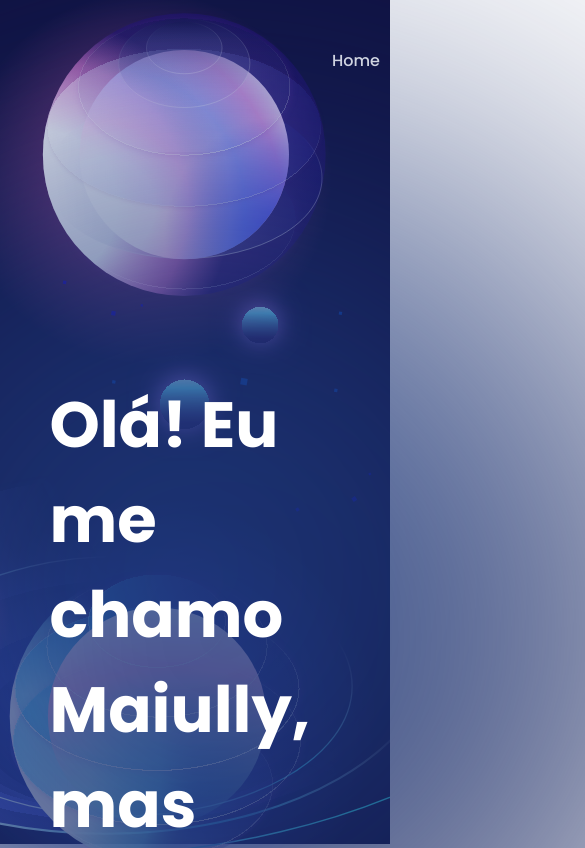
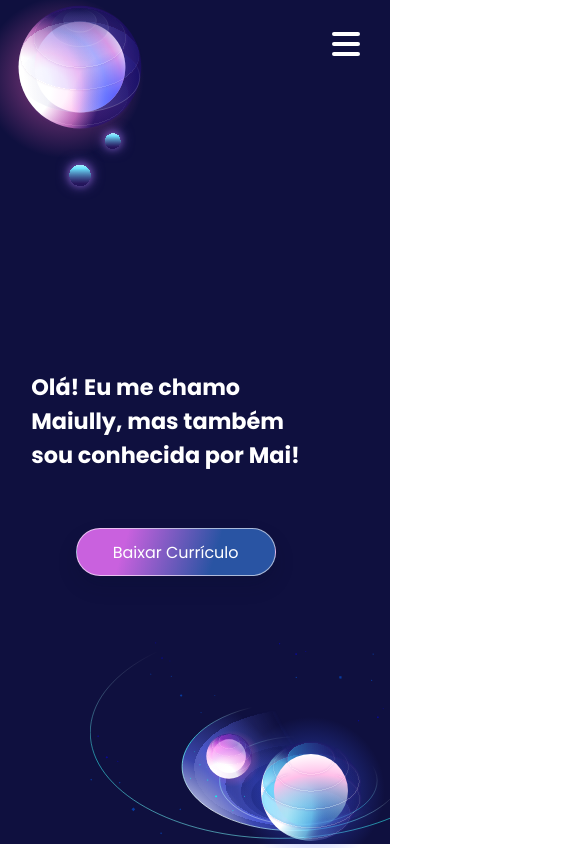
Before and after one commit to maiullyDev/portfolio, a React (Vite) app: page / in a window 390 px wide. Shown: the top 848 px of the page, 585 px wide, since content can reach past the window. Built offline with nearby package versions, Linux system fonts and the light colour scheme.

Commit message:
feat: Create separate styling files and make the top menu and banner responsive

```diff
--- a/src/Components/Banner/Banner.jsx
+++ b/src/Components/Banner/Banner.jsx
@@ -1,87 +1,23 @@
-import styled from "styled-components";
 import { Topmenu } from "../Topmenu/Topmenu";
 import illustrationTop from "../../assets/IllustrationTopBanner.svg";
 import illustrationBottom from "../../assets/IllustrationBottomBanner.svg";
-
-const SectionBanner = styled.section`
-  position: relative;
-  background-color: #0f103f;
-  height: 100vh;
-`;
-
-const BannerTop = styled.div`
-  display: flex;
-  justify-content: space-between;
-`;
-
-const IllustrationRight = styled.img`
-  position: absolute;
-  top: 15%;
-  right: 0;
-`;
-
-const CallToAction = styled.div`
-  display: flex;
-  flex-direction: column;
-  align-items: center;
-  gap: 3.5rem;
-
-  max-width: 65rem;
-  padding-left: 15%;
-
-  position: relative;
-  z-index: 1;
-  bottom: 10%;
-`;
-
-const PresentationText = styled.h1`
-  color: #fff;
-  font-family: "Poppins", sans-serif;
-  font-size: 4rem;
-  font-weight: 700;
-
-  z-index: 1;
-`;
-
-const ButtonCurriculum = styled.button`
-  color: #fff;
-  text-align: center;
-  font-family: "Poppins", sans-serif;
-  font-size: 16px;
-  font-weight: 400;
-
-  width: 12.5rem;
-  height: 3rem;
-  padding: 0.5rem;
-  border-radius: 2rem;
-  border: 1px solid rgba(255, 255, 255, 0.6);
-  background: linear-gradient(107deg, #c961de 24.43%, #2954a3 68.95%);
-  box-shadow: 0px 10px 20px 0px rgba(8, 12, 33, 0.15);
-
-  z-index: 1;
-`;
-
-const BlurEffect = styled.div`
-  width: 62.5rem;
-  height: 62.5rem;
-  background: radial-gradient(
-    62.52% 62.52% at 44% 40.5%,
-    rgba(41, 84, 163, 0.8) 0%,
-    rgba(15, 16, 63, 0.8) 100%
-  );
-  border-radius: 100%;
-  filter: blur(10rem);
-  position: absolute;
-  top: -15rem;
-  z-index: 0;
-`;
+import {
+  SectionBanner,
+  BannerTop,
+  IllustrationLeft,
+  IllustrationRight,
+  CallToAction,
+  PresentationText,
+  ButtonCurriculum,
+  BlurEffect,
+} from "./styles";
 
 export function Banner() {
   return (
     <>
       <SectionBanner>
         <BannerTop>
-          <img src={illustrationTop} alt="" />
+          <IllustrationLeft src={illustrationTop} alt="" />
           <Topmenu />
         </BannerTop>
         <IllustrationRight src={illustrationBottom} alt="" />
--- /dev/null
+++ b/src/Components/Banner/styles.js
@@ -0,0 +1,201 @@
+import styled from "styled-components";
+
+export const SectionBanner = styled.section`
+  position: relative;
+  background-color: #0f103f;
+  height: 100vh;
+`;
+
+export const BannerTop = styled.div`
+  display: flex;
+  justify-content: space-between;
+`;
+
+export const IllustrationLeft = styled.img`
+  @media (max-width: 1230px) {
+    height: 380px;
+  }
+  @media (max-width: 1000px) {
+    height: 350px;
+  }
+  @media (max-width: 785px) {
+    height: 300px;
+  }
+  @media (max-width: 600px) {
+    height: 250px;
+  }
+  @media (max-width: 450px) {
+    height: 200px;
+  }
+`;
+
+export const IllustrationRight = styled.img`
+  position: absolute;
+  top: 15%;
+  right: 0;
+
+  @media (max-width: 1230px) {
+    width: 700px;
+
+    top: 30%;
+  }
+  @media (max-width: 1000px) {
+    width: 600px;
+
+    top: 40%;
+  }
+  @media (max-width: 785px) {
+    width: 550px;
+
+    top: 50%;
+  }
+  @media (max-width: 600px) {
+    width: 450px;
+
+    top: 58%;
+  }
+  @media (max-width: 450px) {
+    width: 350px;
+
+    top: 65%;
+  }
+  @media (max-width: 410px) {
+    width: 300px;
+
+    top: 70%;
+  }
+`;
+
+export const CallToAction = styled.div`
+  display: flex;
+  flex-direction: column;
+  align-items: center;
+  gap: 3.5rem;
+
+  max-width: 65rem;
+  padding-left: 15%;
+
+  position: relative;
+  z-index: 1;
+  bottom: 10%;
+
+  @media (max-width: 1230px) {
+    max-width: 53rem;
+    padding-left: 10%;
+
+    top: 0;
+  }
+  @media (max-width: 1000px) {
+    max-width: 45rem;
+    padding-left: 10%;
+
+    top: 1px;
+  }
+  @media (max-width: 785px) {
+    max-width: 35rem;
+    padding-left: 8%;
+
+    top: 100px;
+  }
+  @media (max-width: 600px) {
+    max-width: 28rem;
+    padding-left: 8%;
+
+    top: 150px;
+  }
+  @media (max-width: 490px) {
+    top: 100px;
+  }
+  @media (max-width: 450px) {
+    max-width: 22rem;
+    padding-left: 8%;
+
+    top: 170px;
+  }
+  @media (max-width: 410px) {
+    max-width: 20rem;
+    padding-left: 8%;
+
+    top: 170px;
+  }
+`;
+
+export const PresentationText = styled.h1`
+  color: #fff;
+  font-family: "Poppins", sans-serif;
+  font-size: 4rem;
+  font-weight: 700;
+
+  z-index: 1;
+
+  @media (max-width: 1230px) {
+    font-size: 3.5rem;
+  }
+  @media (max-width: 1000px) {
+    font-size: 3rem;
+  }
+  @media (max-width: 785px) {
+    font-size: 2.5rem;
+  }
+  @media (max-width: 600px) {
+    font-size: 2rem;
+  }
+  @media (max-width: 450px) {
+    font-size: 1.6rem;
+  }
+  @media (max-width: 410px) {
+    font-size: 1.4rem;
+  }
+`;
+
+export const ButtonCurriculum = styled.button`
+  color: #fff;
+  text-align: center;
+  font-family: "Poppins", sans-serif;
+  font-size: 16px;
+  font-weight: 400;
+
+  width: 12.5rem;
+  height: 3rem;
+  padding: 0.5rem;
+  border-radius: 2rem;
+  border: 1px solid rgba(255, 255, 255, 0.6);
+  background: linear-gradient(107deg, #c961de 24.43%, #2954a3 68.95%);
+  box-shadow: 0px 10px 20px 0px rgba(8, 12, 33, 0.15);
+
+  z-index: 1;
+`;
+
+export const BlurEffect = styled.div`
+  width: 62.5rem;
+  height: 62.5rem;
+  background: radial-gradient(
+    62.52% 62.52% at 44% 40.5%,
+    rgba(41, 84, 163, 0.8) 0%,
+    rgba(15, 16, 63, 0.8) 100%
+  );
+  border-radius: 100%;
+  filter: blur(10rem);
+  position: absolute;
+  top: -15rem;
+  z-index: 0;
+
+  @media (max-width: 1230px) {
+    width: 55rem;
+    height: 55rem;
+  }
+  @media (max-width: 1000px) {
+    width: 40rem;
+    height: 40rem;
+    top: -8rem;
+  }
+  @media (max-width: 714px) {
+    width: 30rem;
+    height: 30rem;
+    top: -5rem;
+  }
+  @media (max-width: 490px) {
+    width: 0rem;
+    height: 0rem;
+  }
+`;
--- a/src/Components/Topmenu/Topmenu.jsx
+++ b/src/Components/Topmenu/Topmenu.jsx
@@ -1,28 +1,25 @@
-import styled from "styled-components";
+import {
+  NavList,
+  MenuOption,
+  MobileContent,
+  BurgerMenuOptions,
+  HamburguerMenu,
+  StyledHiMenu,
+} from "./styles";
 
-const MenuOption = styled.a`
-  font-family: "Poppins", sans-serif;
-  font-size: 16px;
-  font-weight: 500;
-  text-decoration: none;
-  color: #ffffff;
-`;
-const NavigationMenu = styled.ul`
-  display: flex;
-  gap: 7rem;
-
-  padding-top: 3rem;
-  padding-right: 5rem;
-
-  list-style: none;
-`;
+import React, { useState } from "react";
 
 export function Topmenu() {
+  const [menuOpen, setMenuOpen] = useState(false);
+  const toggleMenu = () => {
+    setMenuOpen(!menuOpen);
+  };
+
   return (
     <>
       <header>
         <nav>
-          <NavigationMenu>
+          <NavList>
             <li>
               <MenuOption href="">Home</MenuOption>
             </li>
@@ -35,7 +32,26 @@ export function Topmenu() {
             <li>
               <MenuOption href="">Contato</MenuOption>
             </li>
-          </NavigationMenu>
+          </NavList>
+          <MobileContent>
+            <HamburguerMenu onClick={toggleMenu}>
+              <StyledHiMenu />
+            </HamburguerMenu>
+            <BurgerMenuOptions isOpen={menuOpen}>
+              <li>
+                <MenuOption href="">Home</MenuOption>
+              </li>
+              <li>
+                <MenuOption href="">Sobre mim</MenuOption>
+              </li>
+              <li>
+                <MenuOption href="">Projetos</MenuOption>
+              </li>
+              <li>
+                <MenuOption href="">Contato</MenuOption>
+              </li>
+            </BurgerMenuOptions>
+          </MobileContent>
         </nav>
       </header>
     </>
--- /dev/null
+++ b/src/Components/Topmenu/styles.js
@@ -0,0 +1,70 @@
+import styled from "styled-components";
+import { HiMenu } from "react-icons/hi";
+
+export const NavList = styled.ul`
+  display: flex;
+  gap: 7rem;
+
+  padding-top: 3rem;
+  padding-right: 5rem;
+
+  list-style: none;
+
+  @media (max-width: 1300px) {
+    display: none;
+  }
+`;
+
+export const MenuOption = styled.a`
+  font-family: "Poppins", sans-serif;
+  font-size: 16px;
+  font-weight: 500;
+  text-decoration: none;
+  color: #ffffff;
+`;
+
+export const MobileContent = styled.div`
+  position: fixed;
+  top: 1.5rem;
+  right: 1.5rem;
+
+  display: flex;
+  flex-direction: column;
+  align-items: end;
+  gap: 0.5rem;
+
+  @media (min-width: 1300px) {
+    display: none;
+  }
+`;
+
+export const StyledHiMenu = styled(HiMenu)`
+  height: 2.5rem;
+  width: 2.5rem;
+  color: #fff;
+`;
+
+export const HamburguerMenu = styled.button`
+  background: transparent;
+  border: none;
+  position: relative;
+`;
+
+export const BurgerMenuOptions = styled.ul`
+  list-style: none;
+  text-align: right;
+
+  padding: 1rem 1rem;
+
+  background: #0f103f;
+  border: 1.5px solid transparent;
+  border-image: linear-gradient(to right, #c962de, #2a55a3);
+  border-image-slice: 1;
+  border-radius: 20px;
+
+  display: flex;
+  flex-direction: column;
+  gap: 0.5rem;
+
+  display: ${(props) => (props.isOpen ? `flex` : `none`)};
+`;
```
